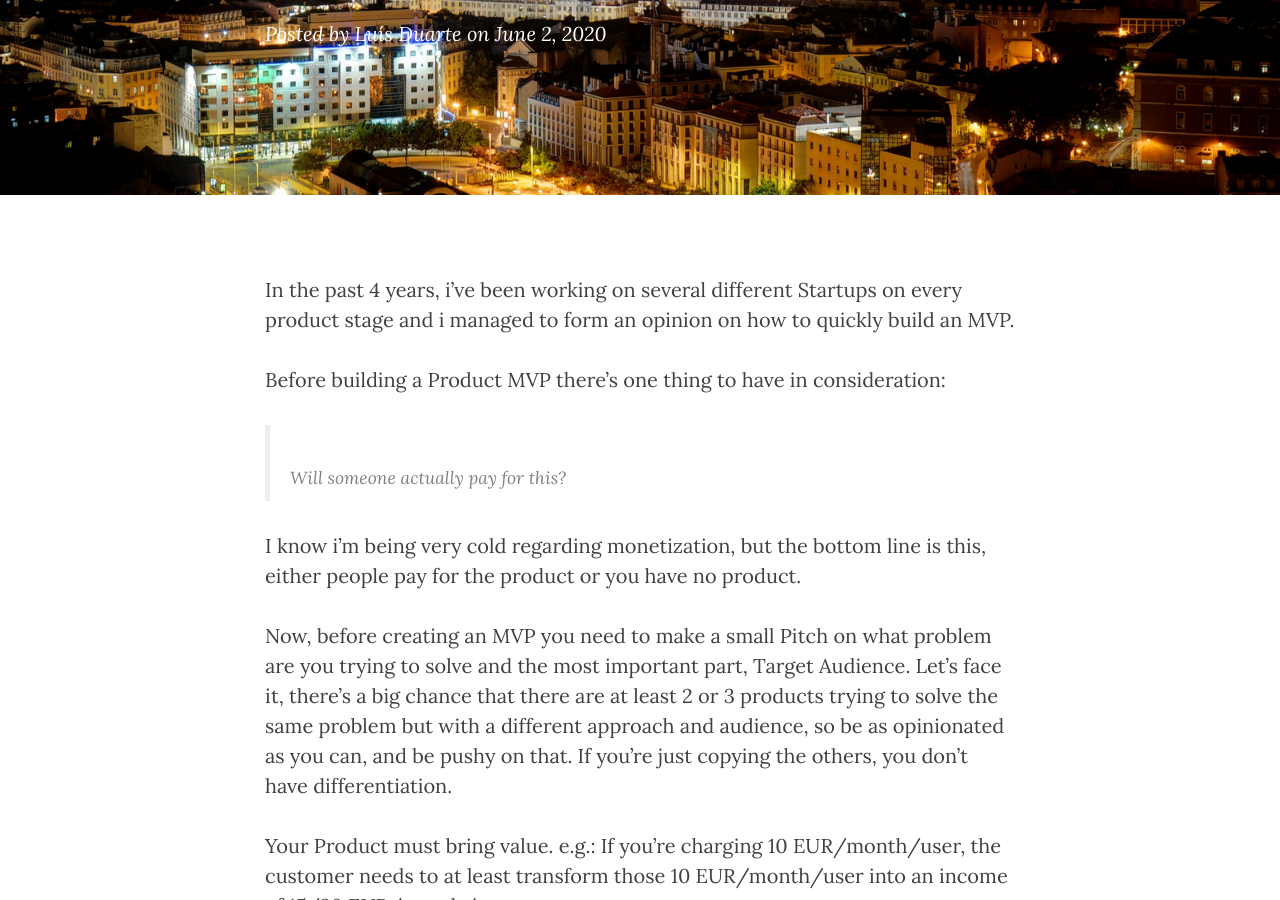
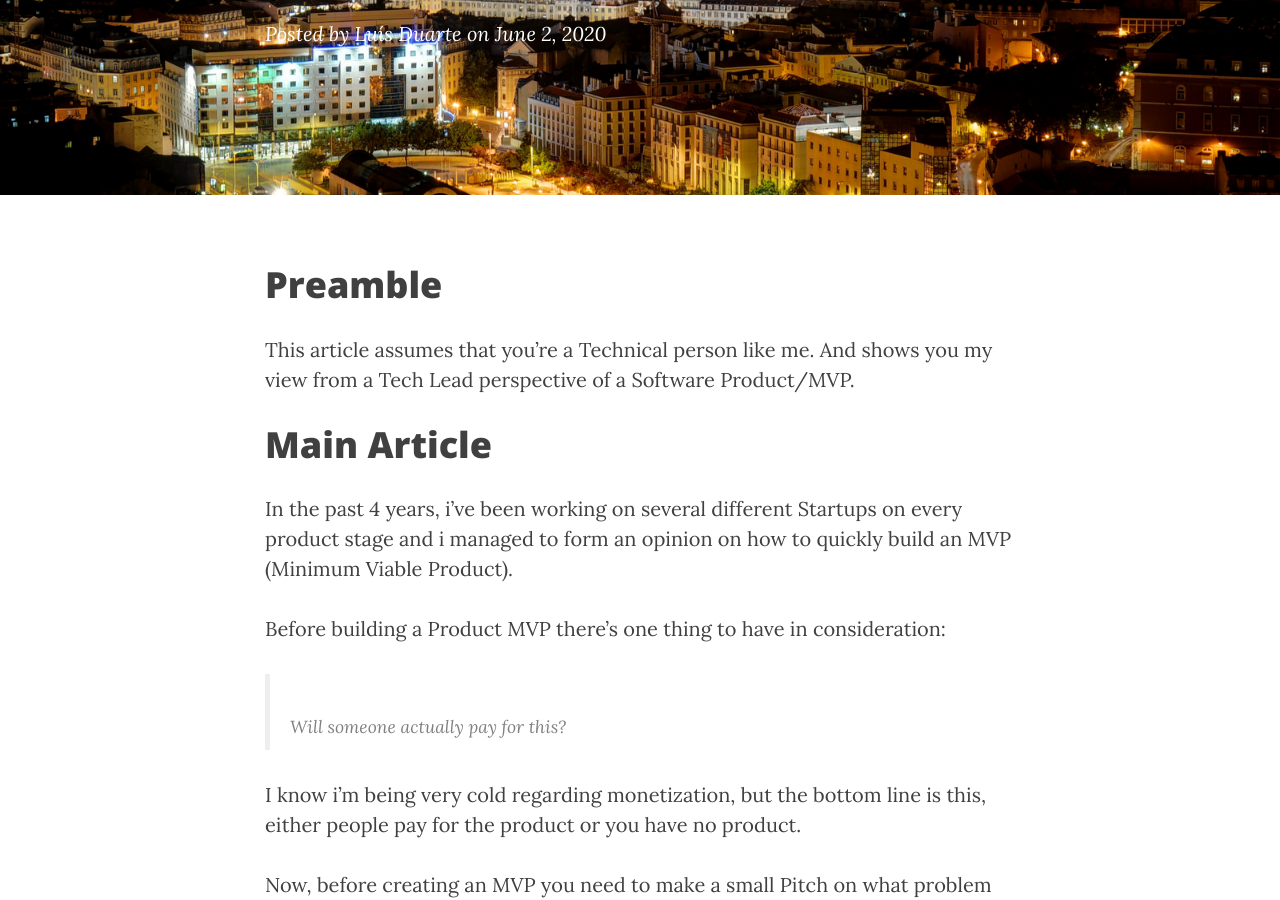
Before and after one commit to driverpt/driverpt.github.io, a Jekyll site: the page built from _posts/2020-06-02-tips-for-mvp.md, in a window 1280 px wide and 900 px high, scrolled down 341 px. Built offline with Jekyll 4.4.1, drawn with Linux system fonts in a browser that asks for light colours; nearby versions of some CDN libraries; comment, search, counter and statistics services are not loaded.

Commit message:
Add Preamble

```diff
--- a/_posts/2020-06-02-tips-for-mvp.md
+++ b/_posts/2020-06-02-tips-for-mvp.md
@@ -6,7 +6,12 @@ date:       2020-06-02 10:00:00
 author:     "Luís Duarte"
 ---
 
-In the past 4 years, i’ve been working on several different Startups on every product stage and i managed to form an opinion on how to quickly build an MVP.
+# Preamble
+This article assumes that you're a Technical person like me. And shows you my view from a Tech Lead perspective of a Software Product/MVP.
+
+# Main Article
+
+In the past 4 years, i’ve been working on several different Startups on every product stage and i managed to form an opinion on how to quickly build an MVP (Minimum Viable Product).
 
 Before building a Product MVP there’s one thing to have in consideration:
 
```
